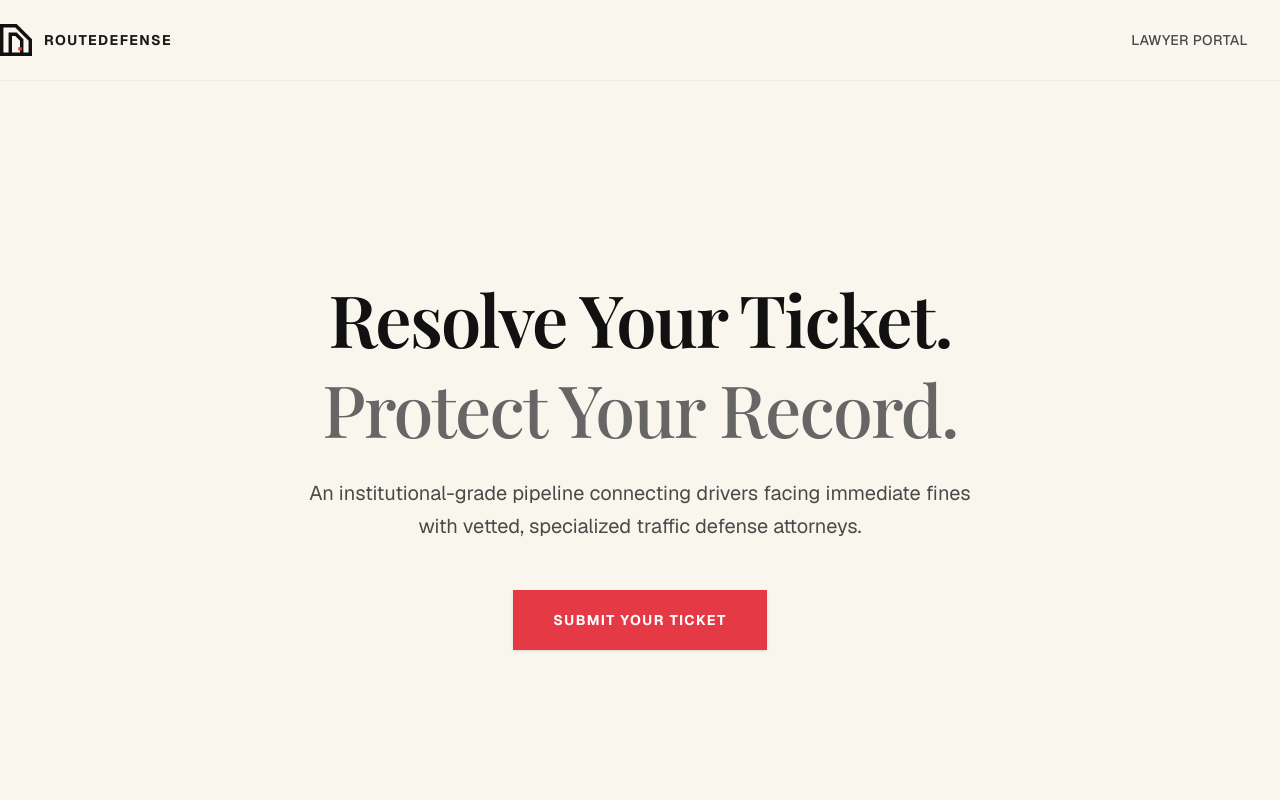
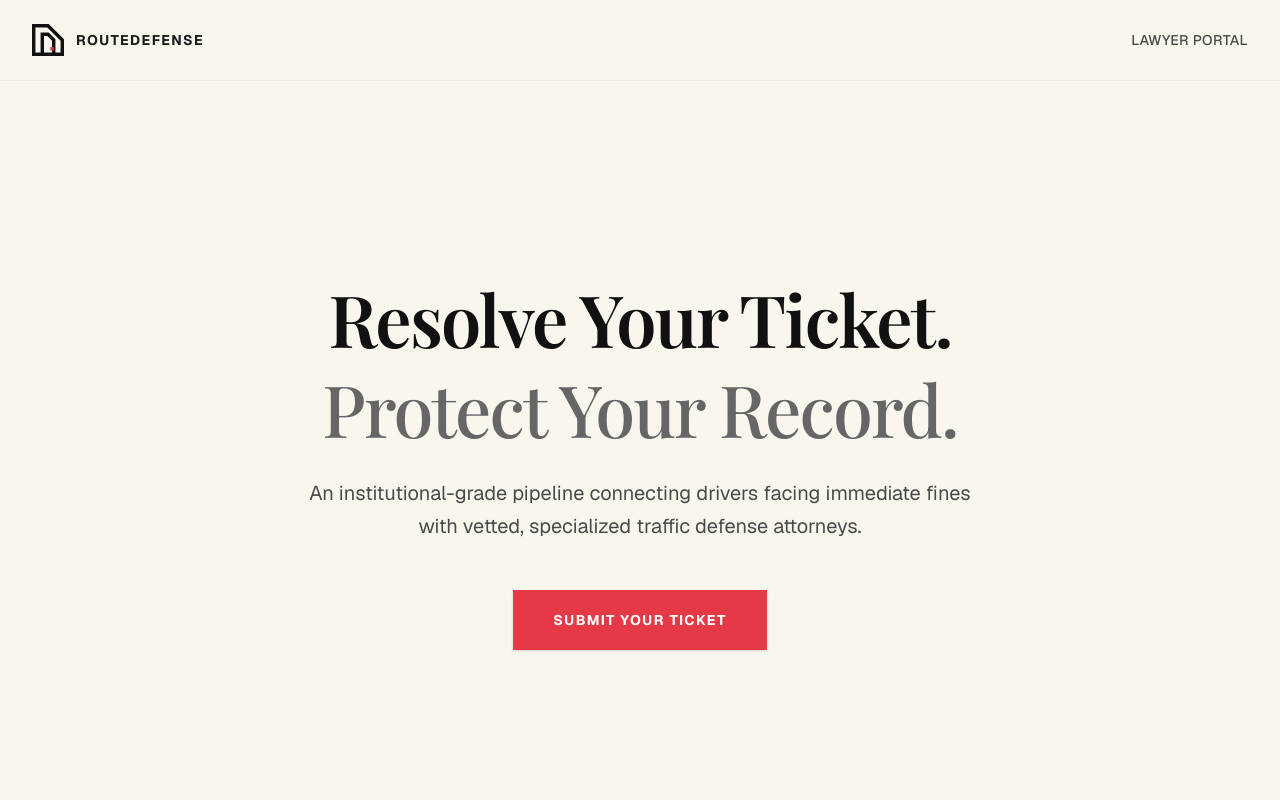
Before and after one commit to engnrhussein/routedefense, a Next.js app in the folder app-codebase/: page / in a window 1280 px wide. Shown: the top 800 px of the page. Built offline with nearby package versions, Linux system fonts and the light colour scheme; a web font is replaced by a local one.

Commit message:
style: fix header padding to perfectly match page margins

```diff
--- a/app-codebase/src/app/page.tsx
+++ b/app-codebase/src/app/page.tsx
@@ -52,7 +52,7 @@ export default function Home() {
       )}
 
       {/* Header - Fixed Padding & Sizing */}
-      <header className="pl-0 pr-8 py-6 flex items-center justify-between border-b border-black/5 bg-[#F9F6EE] sticky top-0 z-50">
+      <header className="px-8 py-6 flex items-center justify-between border-b border-black/5 bg-[#F9F6EE] sticky top-0 z-50">
         <Link href="/" className="flex items-center gap-3">
           <Image src="/logo.svg" alt="RouteDefense Logo" width={32} height={32} className="w-8 h-8" />
           <span className="font-bold tracking-widest text-sm uppercase text-[#1A1A1A]">RouteDefense</span>
```
